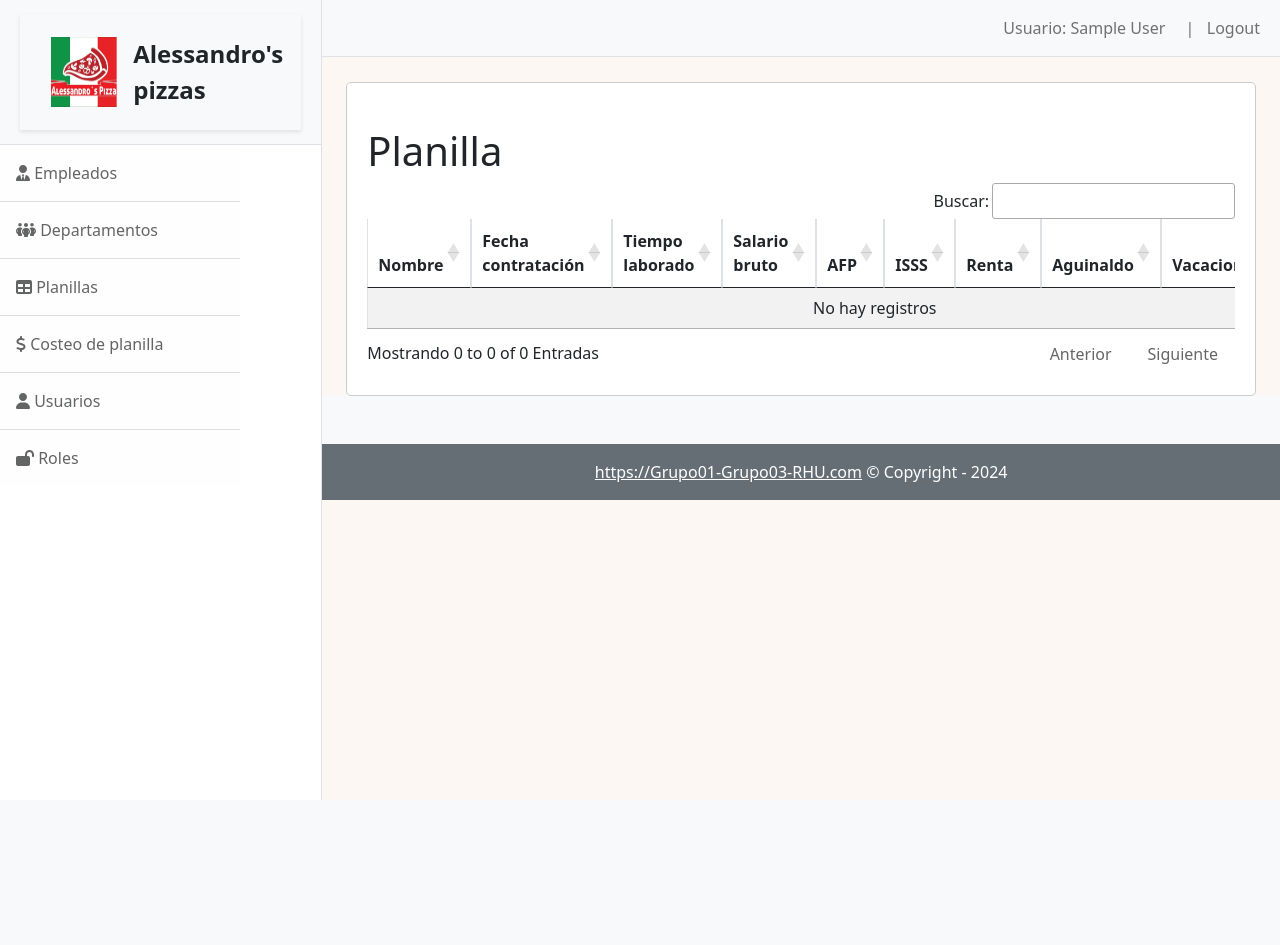
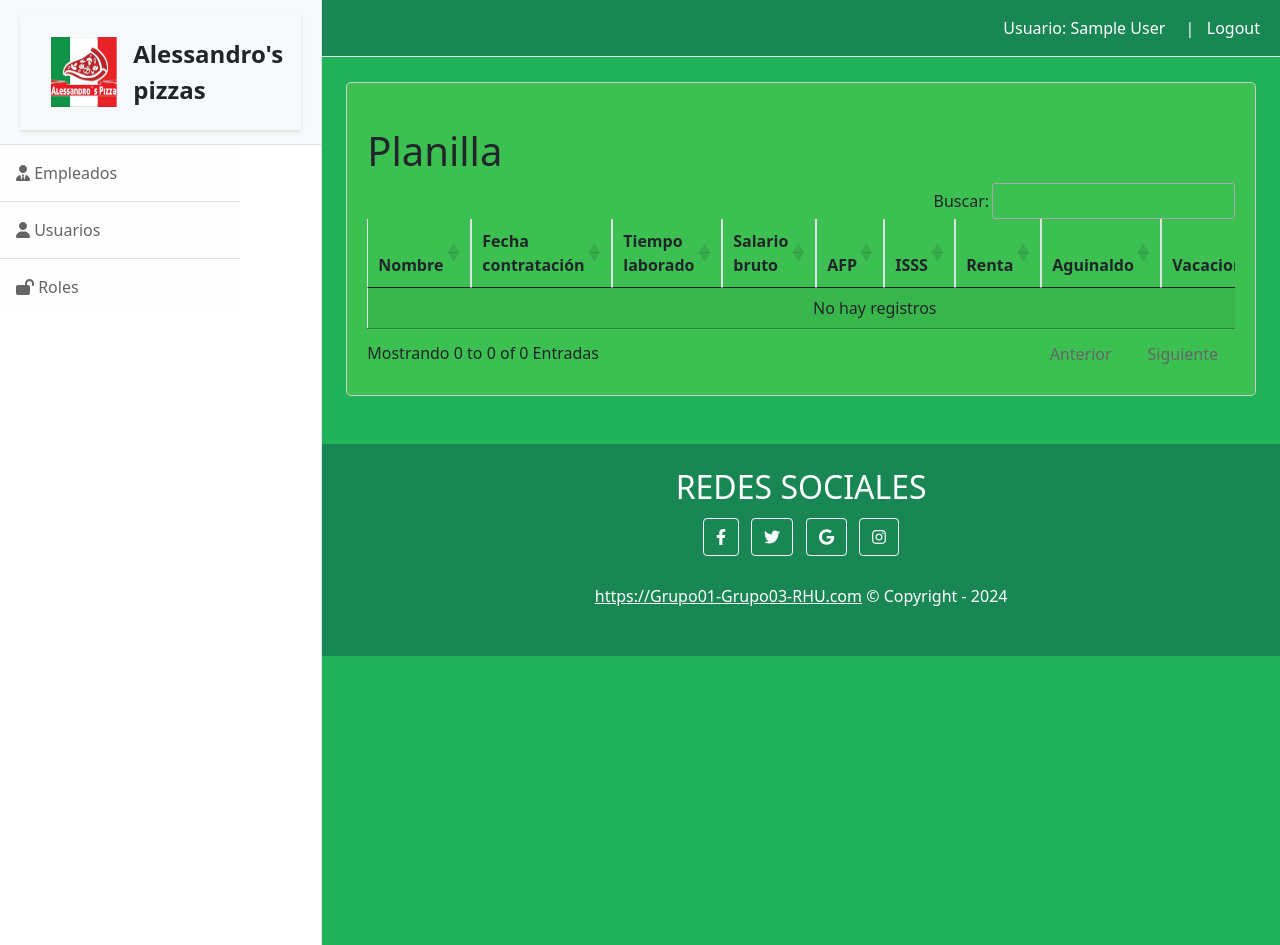
Before and after one commit to mmejia98/planillas, a PHP site: page /view/planilla/index.php in a window 1280 px wide. Before the commit the page ends 800 px from the top, so only its background shows below. Run offline with PHP 8.4, Linux system fonts and the light colour scheme; the visitor is signed in with stand-in values (Sample User, id 1); data that the repository does not hold is empty; some libraries are stand-ins or nearby versions.

Commit message:
cambios a los footer y tablas minimos

```diff
--- a/view/css/estilos.css
+++ b/view/css/estilos.css
@@ -1,13 +1,13 @@
 body {
   margin: 0;
   padding: 0;
-  background-color: #fdf7f3;
+  background-color: #21b359;
 }
 
 .fondo {
   width: 95%;
   padding: 20px;
-  background-color: #fff;
+  background-color: #3bc051;
   border: 1px solid #ccc;
   border-radius: 5px;
   margin-top: 25px;
--- a/view/empleados/index.php
+++ b/view/empleados/index.php
@@ -21,7 +21,7 @@ require_once("../master/head_mtto.php")
 
 <div class="table-responsive">
     <table id="datos_usuario" class="table table-bordered table-striped table-hover">
-        <thead>
+    <thead class="bg-success text-white">
             <tr>
                 <th>Id</th>
                 <th>Nombres</th>
--- a/view/master/footer.php
+++ b/view/master/footer.php
@@ -1,22 +1,22 @@
-
-            </div>
-            <footer class="bg-light text-center text-white">
-                <!-- Grid container -->
-                <div class="container p-4 pb-0">
-                    <!-- Section: Social media -->
+</div>
+            <footer class="bg-success text-white mt-5 text-center">
+                <div class="container p-4">
                     <section class="mb-4">
+                        <!-- Section heading-->
+                        <h2 class="text-uppercase">Redes Sociales</h2>
+                        <!-- Facebook -->
+                        <a class="btn btn-outline-light btn-floating m-1" href="#!" role="button"><i class="fab fa-facebook-f"></i></a>
+                        <!-- Twitter -->
+                        <a class="btn btn-outline-light btn-floating m-1" href="#!" role="button"><i class="fab fa-twitter"></i></a>
+                        <!-- Google -->
+                        <a class="btn btn-outline-light btn-floating m-1" href="#!" role="button"><i class="fab fa-google"></i></a>
+                        <!-- Instagram -->
+                        <a class="btn btn-outline-light btn-floating m-1" href="#!" role="button"><i class="fab fa-instagram"></i></a>
+                   <br>
+                   <br>
+                    <a class="text-white" href="https://servicesolutions.com/">https://Grupo01-Grupo03-RHU.com</a> © Copyright -  2024
 
                     </section>
-                    <!-- Section: Social media -->
-                </div>
-                <!-- Grid container -->
-
-                <!-- Copyright -->
-                <div class="text-center p-3" style="background-color: #666e75;">
-
-                    <a class="text-white" href="https://servicesolutions.com/">https://Grupo01-Grupo03-RHU.com</a> © Copyright -  2024
-                </div>
-            <!-- Copyright -->
             </footer>
         </div>
         <!-- Bootstrap core JS-->
--- a/view/master/head_mtto.php
+++ b/view/master/head_mtto.php
@@ -16,9 +16,9 @@ if (!isset($_SESSION['id_usuario']) || !isset($_SESSION['email'])) {
     <meta name="viewport" content="width=device-width, initial-scale=1, shrink-to-fit=no" />
     <meta name="description" content="" />
     <meta name="author" content="" />
-    <title><?php echo (isset($_SESSION["Titulo"])) ? $_SESSION["Titulo"] . " - PC Service & Solutions, S.A. de C.V" : "Mantenimiento"; ?></title>
+    <title><?php echo (isset($_SESSION["Titulo"])) ? $_SESSION["Titulo"] . " -RHU115 GP03" : "Mantenimiento"; ?></title>
     <!-- Favicon-->
-    <link rel="icon" type="image/x-icon" href="../assets/favicon.ico" />
+    <link rel="icon" type="image/x-icon" href="../assets/pizzalogo.ico" />
     <!-- Core theme CSS (includes Bootstrap)-->
     <link href="../css/styles.css" rel="stylesheet" />
 
@@ -35,13 +35,14 @@ if (!isset($_SESSION['id_usuario']) || !isset($_SESSION['email'])) {
     <script src="https://cdn.jsdelivr.net/npm/bootstrap@4.6.2/dist/js/bootstrap.bundle.min.js" integrity="sha384-Fy6S3B9q64WdZWQUiU+q4/2Lc9npb8tCaSX9FK7E8HnRr0Jz8D6OP9dO5Vg3Q9ct" crossorigin="anonymous"></script>
 </head>
 <body>
+
     <div class="d-flex" id="wrapper">
         <!-- Sidebar-->
         <?php include("menu_vertical.php") ?>
         <!-- Page content wrapper-->
         <div id="page-content-wrapper">
             <!-- Top navigation-->
-            <nav class="navbar navbar-expand-lg navbar-light bg-light border-bottom">
+            <nav class="navbar navbar-expand-lg navbar-light bg-success border-bottom">
                 <div class="container-fluid">
                     <!-- <button class="btn btn-primary" id="sidebarToggle">Mostrar/Ocultar Menu</button> -->
                     <button class="navbar-toggler" type="button" data-bs-toggle="collapse" data-bs-target="#navbarSupportedContent"
@@ -49,8 +50,8 @@ if (!isset($_SESSION['id_usuario']) || !isset($_SESSION['email'])) {
                     <div class="collapse navbar-collapse" id="navbarSupportedContent">
                         <ul class="navbar-nav ms-auto mt-2 mt-lg-0">
                             <!--<li class="nav-item active"><a class="nav-link" href="../home/index.php">Inicio</a></li>-->
-                            <li class="nav-item active"><a class="nav-link" href="#!">Usuario: <?php echo (isset($_SESSION) && isset($_SESSION['nombres'])) ? $_SESSION['nombres'] : 'usuario'; ?>&nbsp;</a></li>
-                            <li class="nav-item"><a class="nav-link" href="../../logout.php">|&nbsp;&nbsp;&nbsp;Logout</a></li>
+                            <li class="nav-item active"><a class="nav-link text-white" href="#!">Usuario: <?php echo (isset($_SESSION) && isset($_SESSION['nombres'])) ? $_SESSION['nombres'] : 'usuario'; ?>&nbsp;</a></li>
+                            <li class="nav-item"><a class="nav-link text-white" href="../../logout.php">|&nbsp;&nbsp;&nbsp;Logout</a></li>
                         </ul>
                     </div>
                 </div>
--- a/view/master/menu_vertical.php
+++ b/view/master/menu_vertical.php
@@ -6,31 +6,28 @@
             </a>
             <span style="font-size: 24px; font-weight: bold;">Alessandro's pizzas</span>
         </div>
-
-
     </div>
-    <div class="list-group list-group-flush">
+    <div class="list-group list-group-flush" id="sidebar-wrapper">
         <?php
-        /*if (isset($_SESSION) && isset($_SESSION['id_empleado'])) {
-            echo '<a class="list-group-item list-group-item-action list-group-item-light p-3" href="../resumen/index.php">Resumen</a>';
-        }*/
-        if (isset($_SESSION) && ($_SESSION['id_rol'] == '1' || $_SESSION['id_rol'] == '3' || $_SESSION['id_rol'] == '4')) {
-            echo '<a class="list-group-item list-group-item-action list-group-item-light p-3" href="../empleados/index.php"><i class="fa-solid fa-user-tie"></i>&nbsp;Empleados</a>';
+        if (isset($_SESSION['id_rol'])) {
+            if ($_SESSION['id_rol'] == '1' || $_SESSION['id_rol'] == '3' || $_SESSION['id_rol'] == '4') {
+                echo '<a class="list-group-item list-group-item-action list-group-item-light p-3" href="../empleados/index.php"><i class="fas fa-user-tie"></i> Empleados</a>';
             }
-        if (isset($_SESSION) && ($_SESSION['id_rol'] == '1' || $_SESSION['id_rol'] == '3' || $_SESSION['id_rol'] == '4')) {
-            echo '<a class="list-group-item list-group-item-action list-group-item-light p-3" href="../departamentos/index.php"><i class="fa-solid fa-people-group"></i>&nbsp;Departamentos</a>';
+            /*
+            if ($_SESSION['id_rol'] == '1' || $_SESSION['id_rol'] == '3' || $_SESSION['id_rol'] == '4') {
+                echo '<a class="list-group-item list-group-item-action list-group-item-light p-3" href="../departamentos/index.php"><i class="fas fa-people-group"></i> Departamentos</a>';
             }
-        if (isset($_SESSION) && ($_SESSION['id_rol'] == '1' || $_SESSION['id_rol'] == '2' || $_SESSION['id_rol'] == '3')) {
-            echo '<a class="list-group-item list-group-item-action list-group-item-light p-3" href="../planilla/index.php"><i class="fa-solid fa-table"></i>&nbsp;Planillas</a>';
+            if ($_SESSION['id_rol'] == '1' || $_SESSION['id_rol'] == '2' || $_SESSION['id_rol'] == '3') {
+                echo '<a class="list-group-item list-group-item-action list-group-item-light p-3" href="../planilla/index.php"><i class="fas fa-table"></i> Planillas</a>';
             }
-
-        if (isset($_SESSION) && ($_SESSION['id_rol'] == '1' || $_SESSION['id_rol'] == '2')) {
-            echo '<a class="list-group-item list-group-item-action list-group-item-light p-3" href="../costeo/index.php"><i class="fa-solid fa-dollar-sign"></i>&nbsp;Costeo de planilla</a>';
+            if ($_SESSION['id_rol'] == '1' || $_SESSION['id_rol'] == '2') {
+                echo '<a class="list-group-item list-group-item-action list-group-item-light p-3" href="../costeo/index.php"><i class="fas fa-dollar-sign"></i> Costeo de planilla</a>';
             }
-
-        if (isset($_SESSION) && ($_SESSION['id_rol'] == '1' || $_SESSION['id_rol'] == '4')) {
-            echo '<a class="list-group-item list-group-item-action list-group-item-light p-3" href="../usuarios/index.php"><i class="fa-solid fa-user"></i>&nbsp;Usuarios</a>
-                <a class="list-group-item list-group-item-action list-group-item-light p-3" href="../roles/index.php"><i class="fa-solid fa-lock-open"></i>&nbsp;Roles</a>';
+            */
+            if ($_SESSION['id_rol'] == '1' || $_SESSION['id_rol'] == '4') {
+                echo '<a class="list-group-item list-group-item-action list-group-item-light p-3" href="../usuarios/index.php"><i class="fas fa-user"></i> Usuarios</a>
+                    <a class="list-group-item list-group-item-action list-group-item-light p-3" href="../roles/index.php"><i class="fas fa-lock-open"></i> Roles</a>';
+            }
         }
         ?>
     </div>
--- a/view/roles/index.php
+++ b/view/roles/index.php
@@ -8,7 +8,7 @@
 ?>
         <div class="table-responsive">
             <table id="datos_usuario" class="table table-bordered table-striped">
-                <thead>
+            <thead class="bg-success text-white">
                     <tr>
                         <th>Id</th>
                         <th>Nombre</th>
--- a/view/usuarios/index.php
+++ b/view/usuarios/index.php
@@ -18,10 +18,10 @@
         </div>
         <br />
         <br />
-
         <div class="table-responsive">
             <table id="datos_usuario" class="table table-bordered table-striped">
-                <thead>
+            <thead class="bg-success text-white">
+
                     <tr>
                         <th>Id</th>
                         <th>Nombres</th>
```
Also changed, not shown: view/home/index.php (+8 -8 lines), view/assets/pizzalogo.ico (added). Lines whose indentation alone changed are shown as unchanged.
